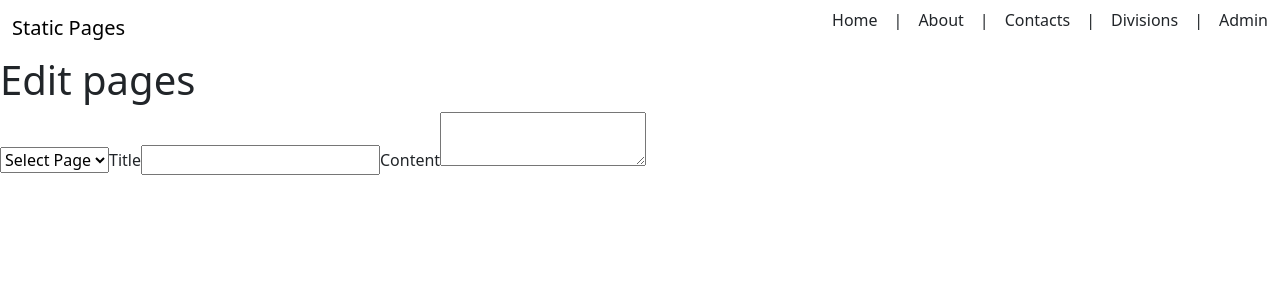
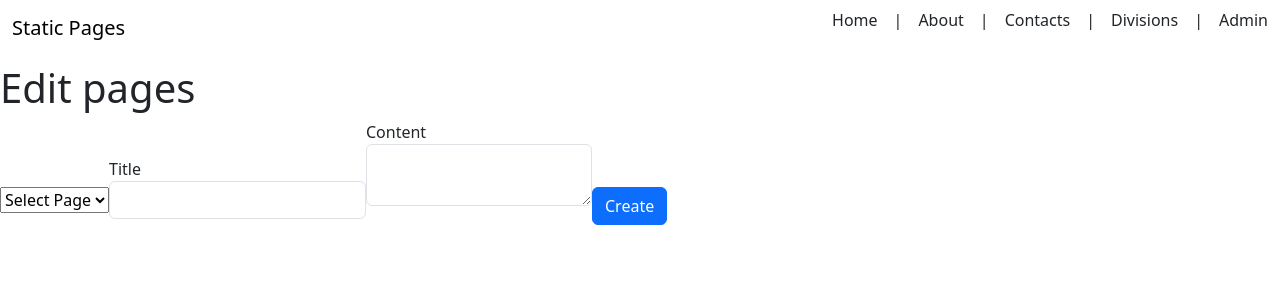
Before and after one commit to mxrsel/hw-65, a React (Vite) app: page /admin in a window 1280 px wide. Shown: the top 300 px of the page. Built offline with nearby package versions, Linux system fonts and the light colour scheme.

Commit message:
finished visuals components on page admin

```diff
--- a/src/containers/Admin/Admin.tsx
+++ b/src/containers/Admin/Admin.tsx
@@ -2,8 +2,11 @@ import React from 'react';
 import {PAGES} from '../../constants';
 
 const Admin: React.FC= () => {
+
+
   return (
-    <div className="adminPage">
+    <div className="adminPage row mt-2">
+      <div className="col ">
         <h1>Edit pages</h1>
         <form>
           <select
@@ -13,23 +16,32 @@ const Admin: React.FC= () => {
             className="select-page">
             <option value="">Select Page</option>
             {PAGES.map((page) => (
-          <option key={page.id} value={page.id}></option>
+              <option key={page.id} value={page.id}>{page.title}</option>
             ))}
           </select>
-      <label>
+          <label htmlFor="title">
             Title
             <input
               type="text"
-        name="title"/>
+              name="title"
+              id="title"
+              required
+              className="form-control"/>
           </label>
 
-      <label>
+          <label htmlFor="content">
             Content
-        <textarea>
-
+            <textarea
+              name="content"
+              id="content"
+              className="form-control">
         </textarea>
           </label>
+          <button className="btn btn-primary mt-2" type="submit">
+            Create
+          </button>
         </form>
+      </div>
     </div>
   );
 };
```
Lines whose indentation alone changed are shown as unchanged.
